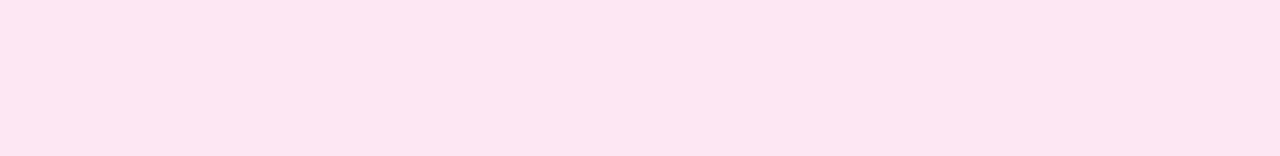
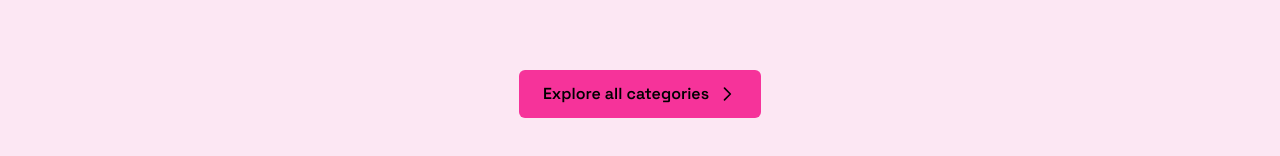
Before and after one commit to huzaifa-ameeer/softfreshflowerisb, a Next.js app: page / in a window 1280 px wide. Shown: the part 1195-1351 px from the top of the page. Before the commit the page ends 1249 px from the top, so only its background shows below. Built offline with nearby package versions, Linux system fonts and the light colour scheme.

Commit message:
Add an Explore all categories button to the home page
Link the button through to the categories listing.

Co-authored-by: CommandCodeBot <noreply@commandcode.ai>

```diff
--- a/app/page.tsx
+++ b/app/page.tsx
@@ -1,3 +1,4 @@
+import Link from "next/link";
 import FeaturedProducts from "@/components/FeaturedProducts";
 import HeroCarousel from "@/components/HeroCarousel";
 
@@ -6,6 +7,27 @@ export default function Home() {
     <main className="flex flex-1 flex-col">
       <HeroCarousel />
       <FeaturedProducts />
+
+      <div className="flex justify-center px-4 pt-2 pb-14 sm:pt-4 sm:pb-16">
+        <Link
+          href="/categories"
+          className="inline-flex items-center gap-2 rounded-md bg-pink-500 px-6 py-3 text-base font-semibold text-black transition-colors hover:bg-pink-600 focus-visible:outline-2 focus-visible:outline-offset-2 focus-visible:outline-pink-500"
+        >
+          Explore all categories
+          <svg
+            className="size-5"
+            viewBox="0 0 24 24"
+            fill="none"
+            stroke="currentColor"
+            strokeWidth={2}
+            strokeLinecap="round"
+            strokeLinejoin="round"
+            aria-hidden="true"
+          >
+            <path d="M9 5l7 7-7 7" />
+          </svg>
+        </Link>
+      </div>
     </main>
   );
 }
```
